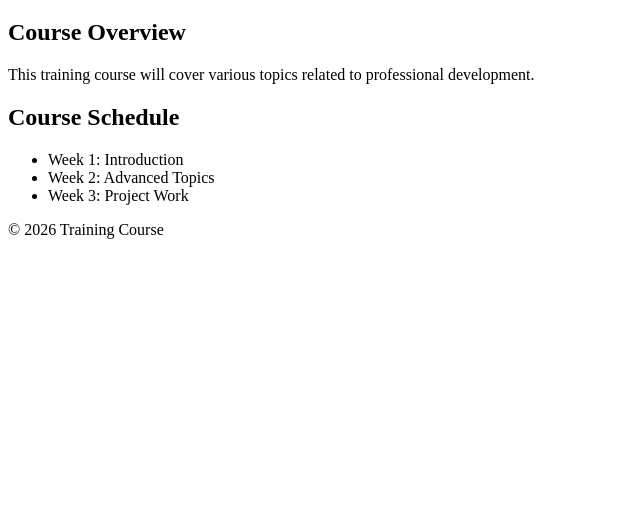
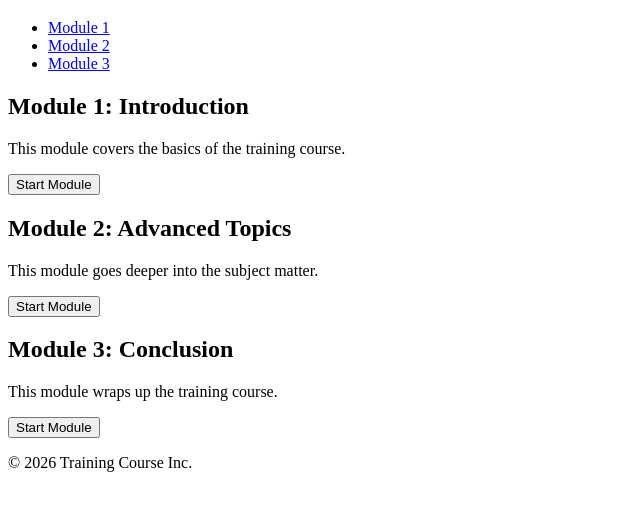
Before and after one commit to valerielegentil/FOI-convocation, a plain HTML site: page index.html in a window 1280 px wide. Shown: the part 61-572 px from the top of the page, without its empty margins (0-640 px from the left). Drawn offline with Linux system fonts and the light colour scheme.

Commit message:
Update index.html with complete training course content

```diff
--- a/index.html
+++ b/index.html
@@ -4,27 +4,39 @@
     <meta charset="UTF-8">
     <meta name="viewport" content="width=device-width, initial-scale=1.0">
     <title>Training Course</title>
+    <link rel="stylesheet" href="styles.css">
 </head>
 <body>
     <header>
         <h1>Welcome to the Training Course</h1>
+        <nav>
+            <ul>
+                <li><a href="#module1">Module 1</a></li>
+                <li><a href="#module2">Module 2</a></li>
+                <li><a href="#module3">Module 3</a></li>
+            </ul>
+        </nav>
     </header>
     <main>
-        <section>
-            <h2>Course Overview</h2>
-            <p>This training course will cover various topics related to professional development.</p>
+        <section id="module1">
+            <h2>Module 1: Introduction</h2>
+            <p>This module covers the basics of the training course.</p>
+            <button onclick="alert('Welcome to Module 1!')">Start Module</button>
         </section>
-        <section>
-            <h2>Course Schedule</h2>
-            <ul>
-                <li>Week 1: Introduction</li>
-                <li>Week 2: Advanced Topics</li>
-                <li>Week 3: Project Work</li>
-            </ul>
+        <section id="module2">
+            <h2>Module 2: Advanced Topics</h2>
+            <p>This module goes deeper into the subject matter.</p>
+            <button onclick="alert('Welcome to Module 2!')">Start Module</button>
+        </section>
+        <section id="module3">
+            <h2>Module 3: Conclusion</h2>
+            <p>This module wraps up the training course.</p>
+            <button onclick="alert('Welcome to Module 3!')">Start Module</button>
         </section>
     </main>
     <footer>
-        <p>&copy; 2026 Training Course</p>
+        <p>&copy; 2026 Training Course Inc.</p>
     </footer>
+    <script src="script.js"></script>
 </body>
 </html>
```
